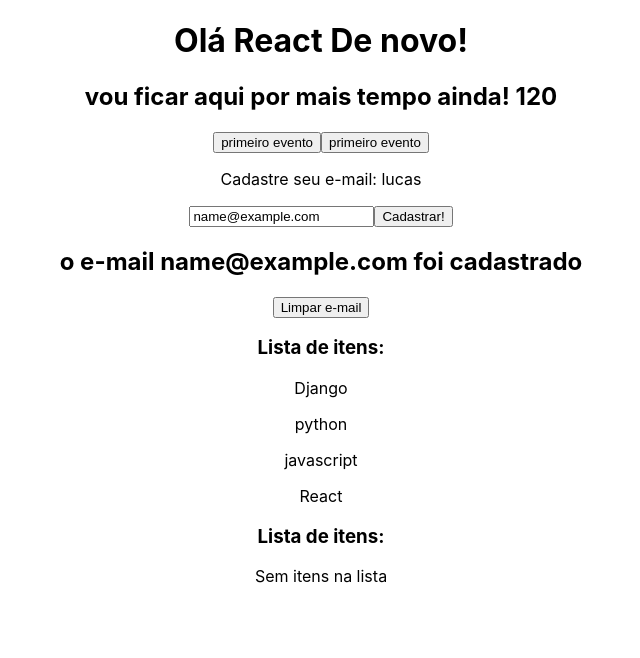
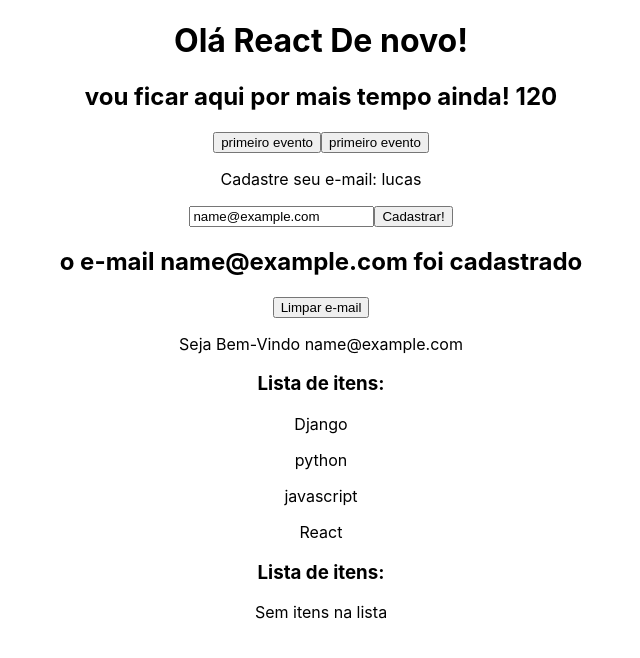
Before and after one commit to devlucasjac/reloginho, a React (Create React App) app: page / in a window 1280 px wide. Both pictures are taken after typing "name@example.com" into the empty fields and a click on the button "Cadastrar!". Shown: the top 658 px of the page, without its empty margins (319-959 px from the left). Built offline with nearby package versions, Linux system fonts and the light colour scheme.

Commit message:
State Lift inserido no projeto

```diff
--- a/src/App.js
+++ b/src/App.js
@@ -2,10 +2,13 @@ import "./App.css";
 import Eventos from "./components/Eventos";
 import Form from "./components/Form";
 import List from "./components/Lista";
+import Saudacao from "./components/Saudacao";
+import { useState } from "react";
 
 function App() {
   let hora = 5;
   let itens = ["Django", "python", "javascript", "React"];
+  const [email, setEmail] = useState();
 
   function conta(a) {
     let b = 1;
@@ -21,7 +24,14 @@ function App() {
       <h2>vou ficar aqui por mais tempo ainda! {conta(hora)}</h2>
       <Eventos numero={1} />
       <Eventos numero={2} />
-      <Form nome="lucas" />
+      <Form
+        nome="lucas"
+        /*Abaixo os States usados no elemento form são passados por prop
+      Isto é chamada State Lift em React*/
+        setEmail={setEmail}
+        email={email}
+      />
+      <Saudacao text={email} />
       <List itens={itens} />
       <List itens={[]} />
     </div>
--- a/src/components/Form.js
+++ b/src/components/Form.js
@@ -1,7 +1,6 @@
 import { useState } from "react";
 
-function Form({ nome }) {
-  const [email, setEmail] = useState();
+function Form({ nome, setEmail, email }) {
   const [userEmail, setUserEmail] = useState();
 
   function cadastro(e) {
--- /dev/null
+++ b/src/components/Saudacao.js
@@ -0,0 +1,16 @@
+function Saudacao({ text }) {
+  function gerarSaudacao(saudacao) {
+    return `Seja Bem-Vindo ${saudacao} `;
+  }
+
+  return (
+    <>
+      {
+        //Aqui é utilizado uma condicional com apenas if
+        text && <p>{gerarSaudacao(text)}</p>
+      }
+    </>
+  );
+}
+
+export default Saudacao;
```
